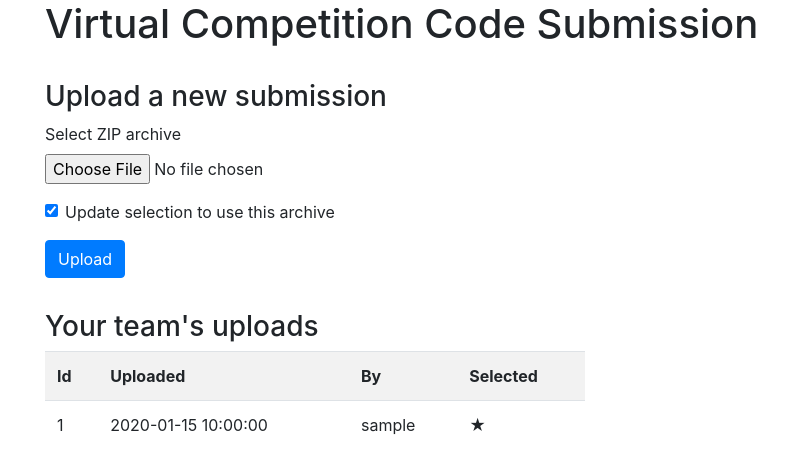
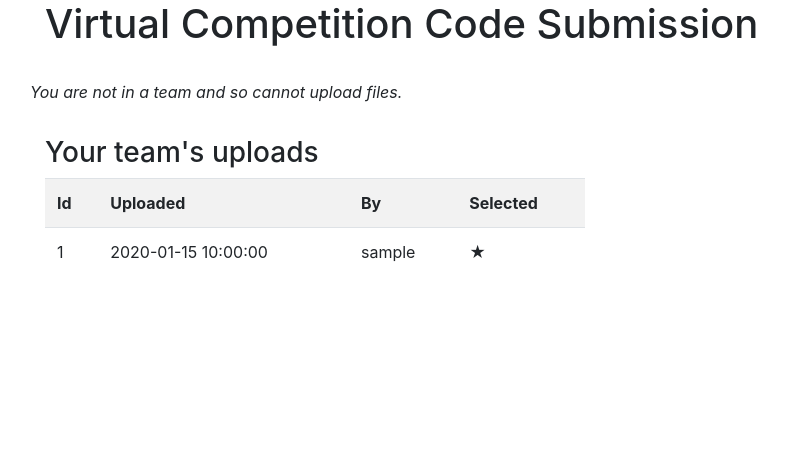
Before and after one commit to PeterJCLaw/code-submitter, a Python web app: template templates/index.html in a window 1280 px wide. Shown: the top 474 px of the page, without its empty margins (40-827 px from the left). Run offline with Jinja, Linux system fonts and the light colour scheme; the template is opened without the code that fills it: most values are stand-ins (such as "Sample title", 1, 10 or a date in 2020); some libraries are stand-ins or nearby versions.

Commit message:
Cope with users possibly not being in a team

```diff
--- a/code_submitter/auth.py
+++ b/code_submitter/auth.py
@@ -13,7 +13,7 @@ from starlette.authentication import (
 
 
 class User(SimpleUser):
-    def __init__(self, username: str, team: str) -> None:
+    def __init__(self, username: str, team: Optional[str]) -> None:
         super().__init__(username)
         self.team = team
 
@@ -61,7 +61,7 @@ class BasicAuthBackend(AuthenticationBackend):
 
 
 class DummyBackend(BasicAuthBackend):
-    def __init__(self, team: str = 'SRZ') -> None:
+    def __init__(self, team: Optional[str] = 'SRZ') -> None:
         self.team = team
 
     async def validate(self, username: str, password: str) -> ValidationResult:
--- a/templates/index.html
+++ b/templates/index.html
@@ -31,13 +31,14 @@
     <div class="container">
       <h1>Virtual Competition Code Submission</h1>
       <div class="row">
+        {% if request.user.team %}
         <form
           class="col-sm-6"
           action="{{ request.app.url_path_for('upload') }}"
           enctype="multipart/form-data"
           method="POST"
         >
-          <h3>Upload a new submission</h3>
+          <h3>Upload a new submission for team {{ request.user.team }}</h3>
           <div class="form-group">
             <label for="archive"> Select ZIP archive </label>
             <input
@@ -63,6 +64,9 @@
           </div>
           <button class="btn btn-primary" type="submit">Upload</button>
         </form>
+        {% else %}
+        <em>You are not in a team and so cannot upload files.</em>
+        {% endif %}
       </div>
       <div class="row">
         <div class="col-sm-6">
```
Also changed, not shown: code_submitter/server.py (+9 -0 lines), tests/tests_app.py (+3 -0 lines).
